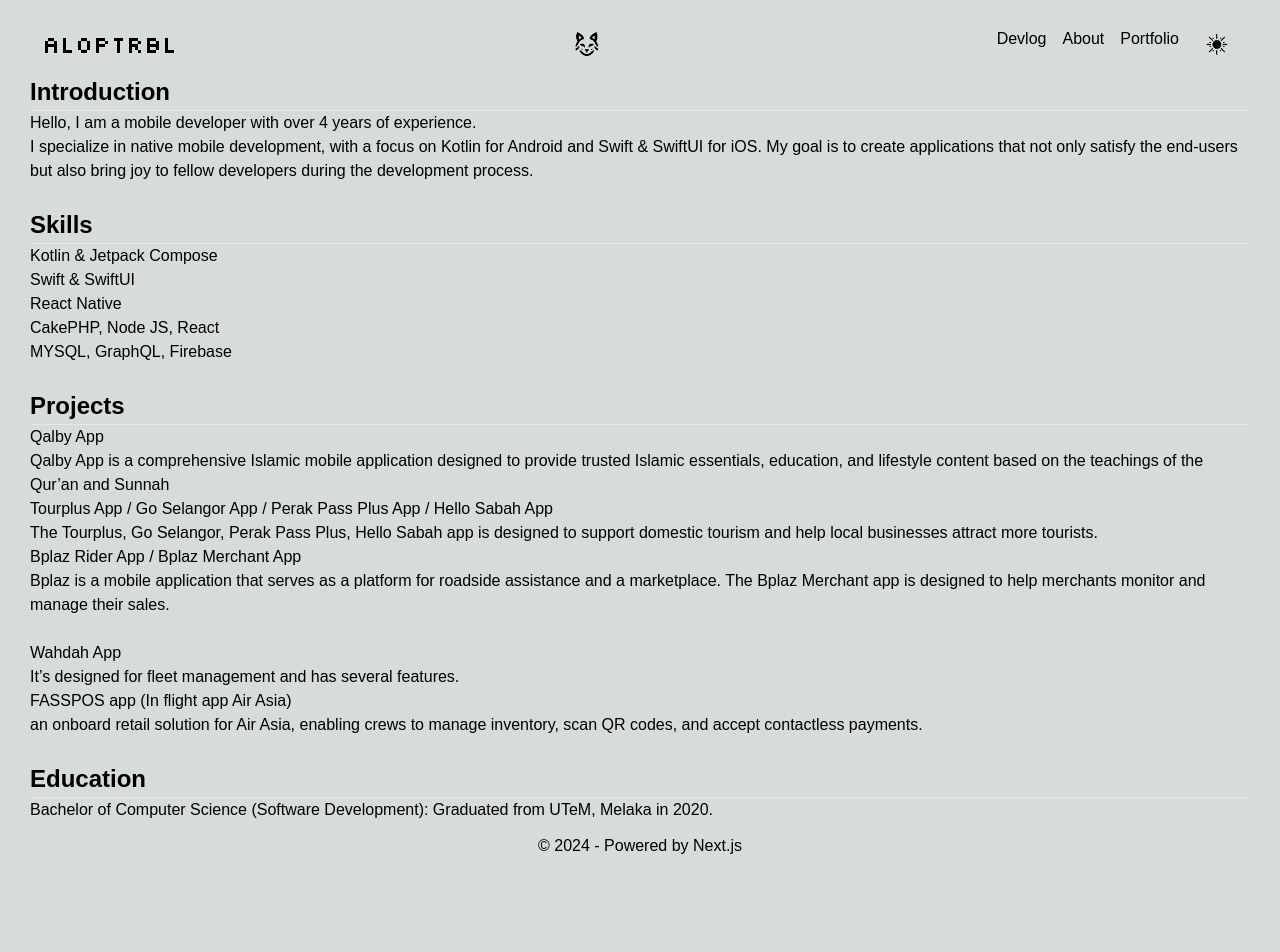
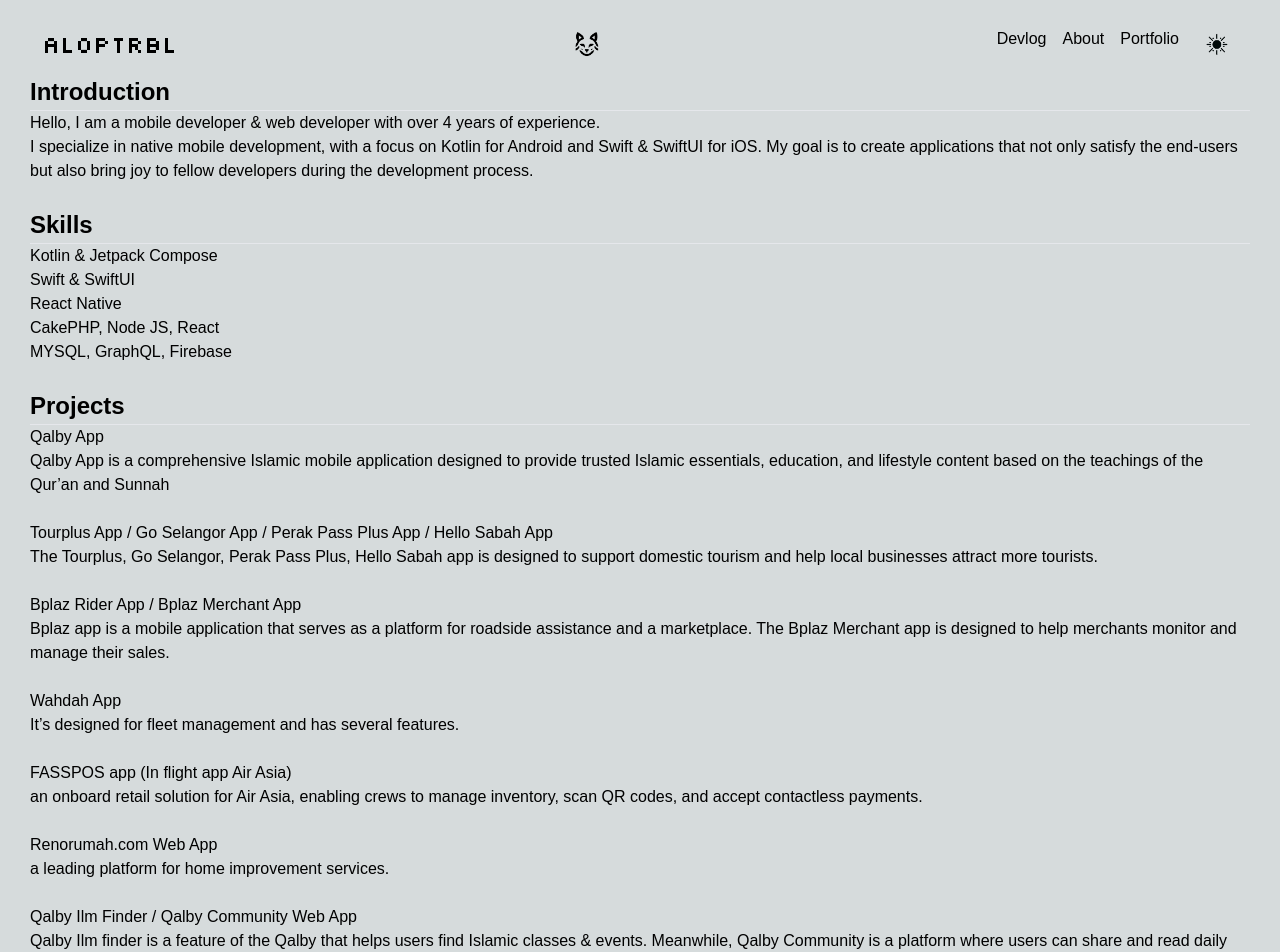
Before and after one commit to aloptrbl/aloptrbl.github.io, a Next.js app: page /about in a window 1280 px wide. Shown: the top 952 px of the page. Before the commit the page ends 885 px from the top, so only its background shows below. Built offline with nearby package versions, Linux system fonts and the light colour scheme; a web font is replaced by a local one.

Commit message:
Update index.js

```diff
--- a/src/pages/about/index.js
+++ b/src/pages/about/index.js
@@ -11,7 +11,7 @@
     <Layout>
 <h1>Introduction</h1>
 <hr></hr>
-    <p>Hello, I am a mobile developer with over 4 years of experience. <br></br> I specialize in native mobile development, with a focus on Kotlin for Android and Swift & SwiftUI for iOS. My goal is to create applications that not only satisfy the end-users but also bring joy to fellow developers during the development process.</p>
+    <p>Hello, I am a mobile developer & web developer with over 4 years of experience. <br></br> I specialize in native mobile development, with a focus on Kotlin for Android and Swift & SwiftUI for iOS. My goal is to create applications that not only satisfy the end-users but also bring joy to fellow developers during the development process.</p>
     <br></br>
     <h2>Skills</h2>
     <hr></hr>
@@ -27,18 +27,24 @@
     <hr></hr>
     <h3>Qalby App</h3>
     <p>Qalby App is a comprehensive Islamic mobile application designed to provide trusted Islamic essentials, education, and lifestyle content based on the teachings of the Qur’an and Sunnah</p>
-
+    <br></br>
     <h3>Tourplus App / Go Selangor App / Perak Pass Plus App / Hello Sabah App</h3>
     <p> The Tourplus, Go Selangor, Perak Pass Plus, Hello Sabah app is designed to support domestic tourism and help local businesses attract more tourists.</p>
-
+    <br></br>
     <h3>Bplaz Rider App / Bplaz Merchant App</h3>
-    <p>Bplaz is a mobile application that serves as a platform for roadside assistance and a marketplace. The Bplaz Merchant app is designed to help merchants monitor and manage their sales.</p>
+    <p>Bplaz app is a mobile application that serves as a platform for roadside assistance and a marketplace. The Bplaz Merchant app is designed to help merchants monitor and manage their sales.</p>
 <br></br>
     <h3>Wahdah App</h3>
     <p> It’s designed for fleet management and has several features.</p>
-
+    <br></br>
 <h3>FASSPOS app (In flight app Air Asia)</h3>
 <p>an onboard retail solution for Air Asia, enabling crews to manage inventory, scan QR codes, and accept contactless payments.</p>
+<br></br>
+<h3>Renorumah.com Web App</h3>
+<p>a leading platform for home improvement services.</p>
+<br></br>
+<h3>Qalby Ilm Finder / Qalby Community Web App</h3>
+<p>Qalby Ilm finder is a feature of the Qalby that helps users find Islamic classes & events. Meanwhile, Qalby Community is a platform where users can share and read daily inspirations, watch curated Islamic reminders.</p>
 <br></br>
     <h2>Education</h2>
     <hr></hr>
```
